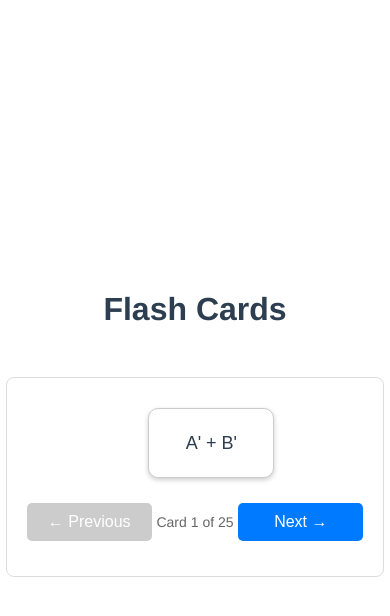
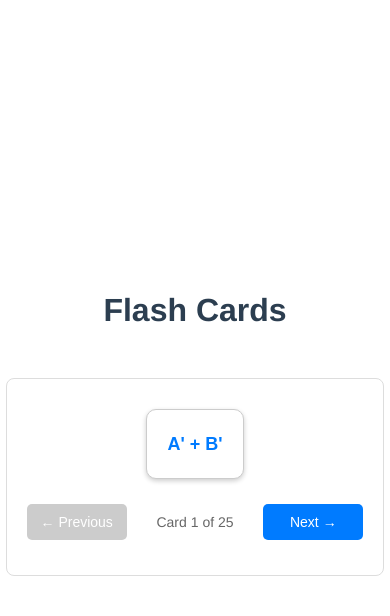
Before and after one commit to cheekudi/flashcard-app, a Vue app: page / in a window 390 px wide. Both pictures are taken after a click on the element 199 px from the left and 443 px from the top of the page. Shown: the top 616 px of the page. Built offline with nearby package versions, Linux system fonts and the light colour scheme; no server answers.

Commit message:
Apply separate style to the answer

```diff
--- a/src/components/Button.vue
+++ b/src/components/Button.vue
@@ -34,4 +34,12 @@ export default defineComponent({
   background-color: #ccc;
   cursor: not-allowed;
 }
+
+@media (max-width: 600px) {
+  .card-button {
+    font-size: 14px;
+    width: 100px;
+    padding: 10px 10px;
+  }
+}
 </style>
--- a/src/components/Card.vue
+++ b/src/components/Card.vue
@@ -4,7 +4,7 @@
       <span v-if="showQuestion">
         {{ card.question }}
       </span>
-      <span v-else>{{ card.correct_answer }}</span>
+      <span v-else class="answer">{{ card.correct_answer }}</span>
     </div>
   </div>
 </template>
@@ -58,10 +58,15 @@ export default defineComponent({
 .card:hover {
   transform: scale(1.05);
 }
+
+.card .answer {
+  color: #007bff;
+  font-weight: bold;
+}
 @media (max-width: 600px) {
   .card {
     margin: 10px 0;
-    width: 90%;
+    width: auto;
     align-self: center;
     height: auto;
   }
```
